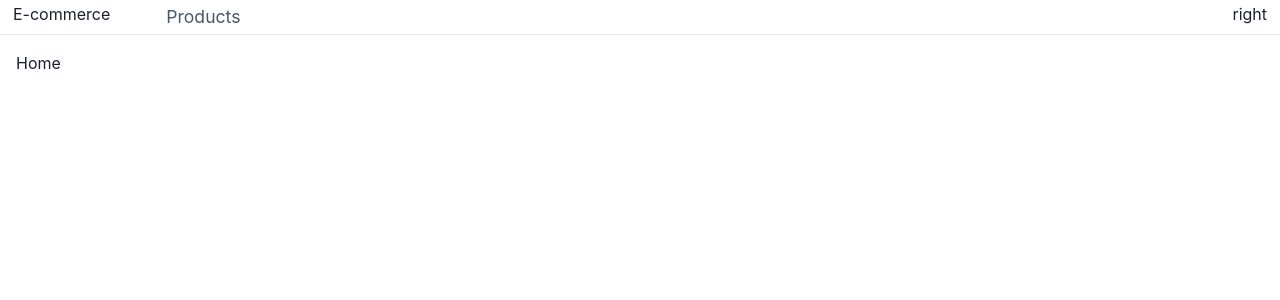
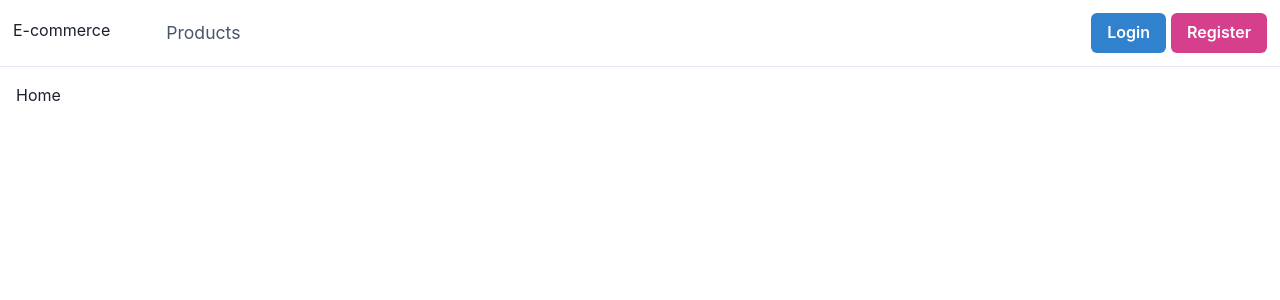
Before and after one commit to osmanbeshirov/E-commerce-React-TS-Node, a React (Create React App) app: page / in a window 1280 px wide. Shown: the top 300 px of the page. Built offline with nearby package versions, Linux system fonts and the light colour scheme.

Commit message:
login/register buttons are added

```diff
--- a/src/Components/Navbar/index.tsx
+++ b/src/Components/Navbar/index.tsx
@@ -1,5 +1,6 @@
 import React from 'react'
-import { Link } from 'react-router-dom'
+import { Link } from 'react-router-dom';
+import { Button, ButtonGroup } from '@chakra-ui/react'
 
 import '../Navbar/styles.css'
 
@@ -18,7 +19,15 @@
                 </div>
 
                 <div className='right'>
-                    right
+                    <Link to={'/signin'}>
+                        <Button colorScheme='blue'>Login</Button>
+                    </Link>
+
+                    <Link to={'/signup'}>
+                        <Button colorScheme='pink'>Register</Button>
+                    </Link>
+
+
                 </div>
 
 
--- a/src/Components/Navbar/styles.css
+++ b/src/Components/Navbar/styles.css
@@ -2,6 +2,7 @@
   padding: 0.81rem;
   display: flex;
   justify-content: space-between;
+  align-items: center;
   border-bottom: 1px solid #e2e8f0;
   line-height: 2px;
 }
@@ -22,4 +23,7 @@
 }
 .nav .left .menu li a:hover {
   color: red;
+}
+.nav .right a:first-child {
+  margin-right: 5px;
 }/*# sourceMappingURL=styles.css.map */
--- a/src/Components/Navbar/styles.scss
+++ b/src/Components/Navbar/styles.scss
@@ -4,6 +4,7 @@
     padding: 0.81rem;
     display: flex;
     justify-content: space-between;
+    align-items: center;
     border-bottom: variables.$simpleBorder;
     line-height: 2px;
     .left{
@@ -30,5 +31,11 @@
 
     }
 
+    .right{
+        a:first-child{
+            margin-right: 5px;
+        }
+    }
+
 
 }
```
Also changed, not shown: 1 other file (tests, documents, lock files or other folders).
